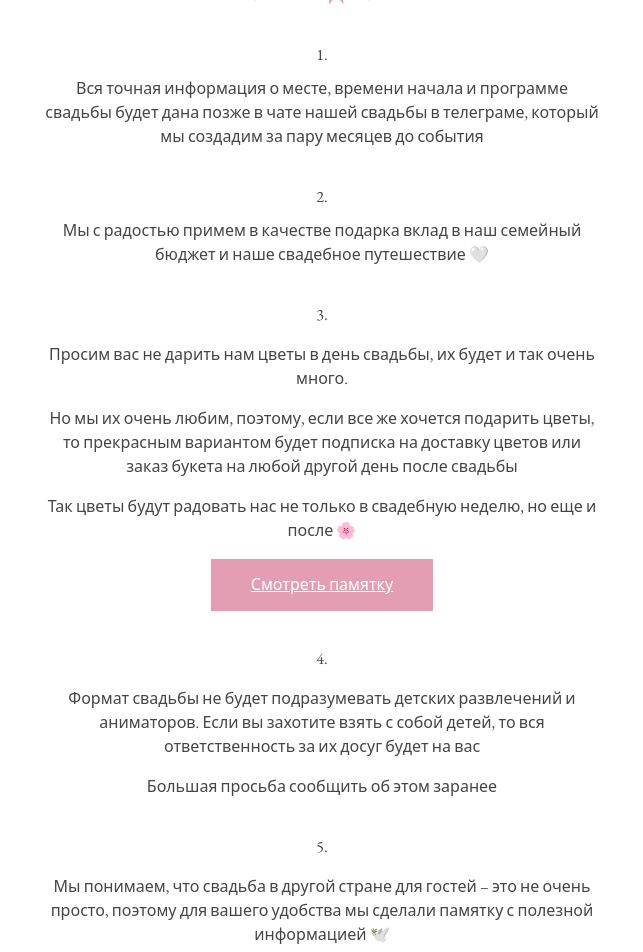
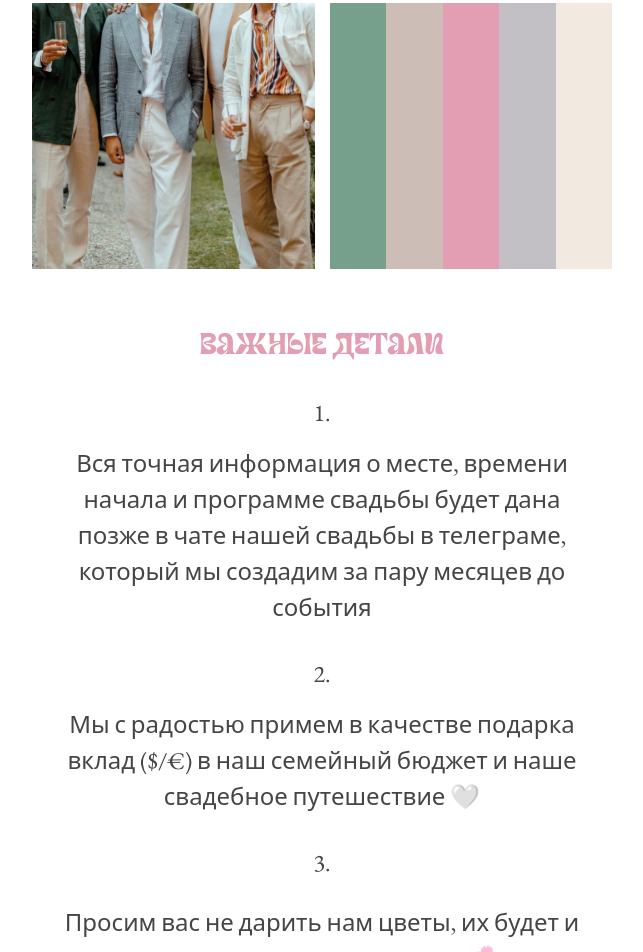
Before and after one commit to Simplorios/misha-zhenya-wedding-invitation, a website built with Vite: page index.html in a window 1280 px wide. Shown: the part 1848-2800 px from the top of the page, without its empty margins (318-961 px from the left). Built offline with nearby package versions, Linux system fonts and the light colour scheme.

Commit message:
feat(*): texts were changed, space fixed, font size fixed on desktop

```diff
--- a/index.html
+++ b/index.html
@@ -7,23 +7,23 @@
     <link rel="stylesheet" href="/style.css">
     <title>Приглос на свадьбу</title>
 </head>
-<body class="sm:max-w-screen-sm mx-auto">
-<header class="bg-pink text-white pb-8">
-    <img src="/img/header.png" alt="header" class="w-full">
-    <div class="container mx-auto flex flex-col items-center justify-center ">
+<body>
+<header class="text-white pb-8">
+    <img src="/img/header.png" alt="header" class="sm:max-w-screen-sm mx-auto w-full">
+    <div class="mx-auto pb-11 flex flex-col items-center justify-center bg-pink">
         <h1 class="text-7xl font-title text-center -translate-y-7">Михаил Евгения</h1>
         <p class="text-2xl text-center leading-6 mt-5">рады пригласить <br/> вас на нашу свадьбу</p>
         <time datetime="2025-04-07" class="text-5xl font-title mt-3.5">07/04/25</time>
     </div>
 </header>
 <main>
-    <section class="bg-white text-center px-5 pt-9">
+    <section class="sm:max-w-screen-sm mx-auto bg-white text-center px-5 pt-9">
         <h1 class="text-xl font-title text-pink">Место</h1>
         <p class="text-2xl mt-4 text-gray">Грузия, Тбилиси</p>
         <img src="/img/location.png" alt="place" class="w-full mt-4">
     </section>
 
-    <section class="bg-white px-5 pt-9">
+    <section class="sm:max-w-screen-sm mx-auto bg-white px-5 pt-9">
         <h1 class="text-xl font-title text-pink text-center">Стиль</h1>
         <p class="mt-4 text-gray text-center">Мы будем очень благодарны, если вы поддержите стилистику и цветовую гамму
             торжества при выборе нарядов</p>
@@ -46,35 +46,31 @@
         </div>
     </section>
 
-    <section class="bg-white px-10 pt-9">
+    <section class="sm:max-w-screen-sm mx-auto bg-white px-10 pt-9">
         <h1 class="text-xl font-title text-pink text-center">Важные детали</h1>
         <ol class="details mt-4 text-gray text-center">
-            <li class="mt-9">
-                Вся точная информация о месте, времени начала и программе свадьбы будет дана позже в чате нашей свадьбы в
+            <li class="mt-5">
+                Вся точная информация о месте, времени начала и программе свадьбы будет дана позже в чате нашей свадьбы
+                в
                 телеграме, который мы создадим за пару месяцев до события
             </li>
-            <li class="mt-9">
-                Мы с радостью примем в качестве подарка вклад в наш семейный бюджет и наше свадебное путешествие 🤍
+            <li class="mt-5">
+                Мы с радостью примем в качестве подарка вклад ($/€) в наш семейный бюджет и наше свадебное путешествие
+                🤍
             </li>
-            <li class="mt-9">
-                <p class="mt-4">Просим вас не дарить нам цветы в день свадьбы, их будет и так очень много.</p>
-                <p class="mt-4"> Но мы их очень любим, поэтому, если все же хочется подарить цветы, то прекрасным
-                    вариантом будет
-                    подписка на доставку цветов или заказ букета на любой другой день после свадьбы
+            <li class="mt-5">
+                <p class="mt-4">Просим вас не дарить нам цветы, их будет и так очень много в этот день 🌸</p>
+                <p class="mt-4"> Мы будем признательны, если сумма, которую вы планировали потратить на цветы, просто
+                    добавится к основному подарку
                 </p>
-                <p class="mt-4"> Так цветы будут радовать нас не только в свадебную неделю, но еще и после 🌸
-                </p>
-                <a href="https://flowwow.com/en-ru/tbilisi/" target=”_blank” rel="noopener noreferrer"
-                   class="inline-block mt-4 px-10 py-3.5 bg-pink text-base text-white underline hover:bg-pink/90">
-                    Смотреть памятку
-                </a>
             </li>
-            <li class="mt-9">
+            <li class="mt-5">
                 <p class="mt-4">Формат свадьбы не будет подразумевать детских развлечений и аниматоров. Если вы захотите
-                    взять с собой детей, то вся ответственность за их досуг будет на вас</p>
-                <p class="mt-4">Большая просьба сообщить об этом заранее</p>
+                    взять с собой детей, то вся ответственность за их досуг будет на вас<br/>Большая просьба сообщить об
+                    этом заранее</p>
+                <p class="mt-4"></p>
             </li>
-            <li class="mt-9">
+            <li class="mt-5">
                 <p class="mt-4">Мы понимаем, что свадьба в другой стране для гостей – это не очень просто, поэтому для
                     вашего удобства мы сделали памятку с полезной информацией 🕊</p>
                 <p class="mt-4">Там вы узнаете лайфхаки, как бюджетно добраться до Грузии, где лучше снять жилье, как
@@ -86,14 +82,14 @@
                     Смотреть памятку
                 </a>
             </li>
-            <li class="mt-9">Огромная просьба: покупайте билеты на самолет как можно раньше, так вы поймаете лучшие цены
+            <li class="mt-5">Огромная просьба: покупайте билеты на самолет как можно раньше, так вы поймаете лучшие цены
                 ✈️
             </li>
         </ol>
     </section>
     <section class="bg-pink mt-9 px-10 py-9 text-white text-center">
         <h1 class="text-xl font-title">Анкета</h1>
-        <p class="mt-4">Подтвердите, пожалуйста, свое присутствие заполнением короткой анкеты до
+        <p class="mt-4">Подтвердите, пожалуйста, <br/> свое присутствие заполнением <br/> короткой анкеты до
             <time datetime="2024-11-24">07/11/24</time>
         </p>
         <a href="https://forms.gle/42FabWcAcohawuqKA" target=”_blank” rel="noopener noreferrer"
@@ -102,7 +98,7 @@
         </a>
     </section>
 </main>
-<footer>
+<footer class="sm:max-w-screen-sm mx-auto">
     <div class="pt-9 pb-6 px-16">
         <p class="text-gray text-center">
             Мы будем очень рады, если вы разделите этот счастливый день с нами!
--- a/style.css
+++ b/style.css
@@ -7,6 +7,12 @@
 @font-face {
     font-family: 'Soledago';
     src: url(/fonts/Soledago.ttf) format('truetype');
+}
+
+@media only screen and (min-width: 600px) {
+    html{
+        font-size: 24px;
+    }
 }
 
 .details {
```
